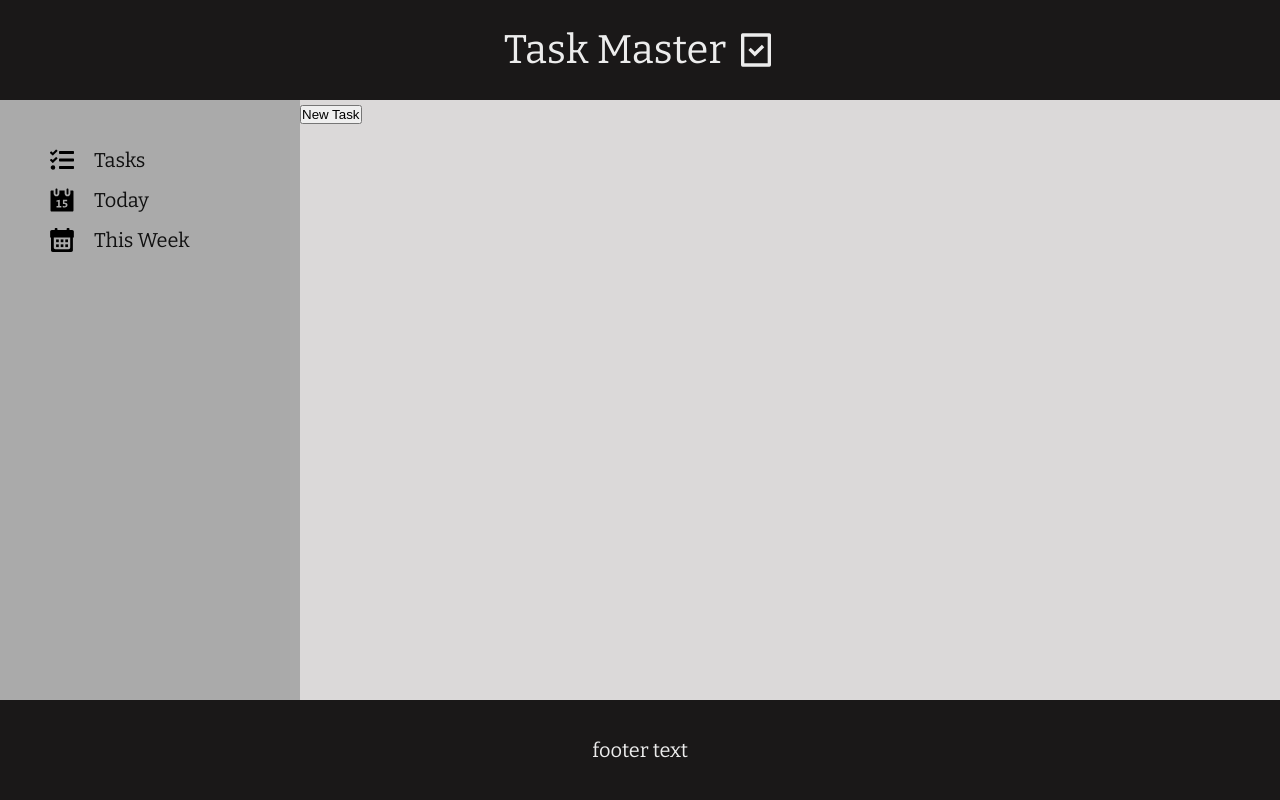
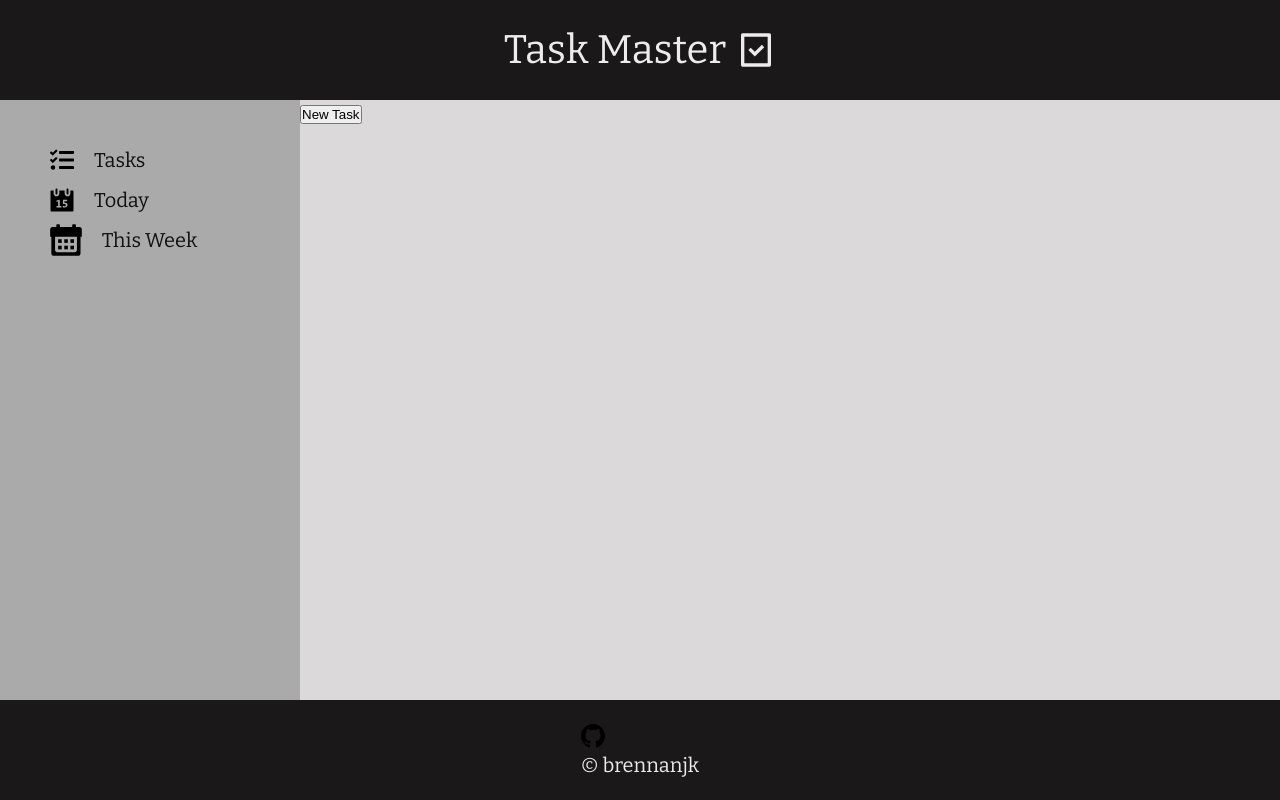
Before and after one commit to brennanjk/to-do-list, a website built with webpack: page dist/index.html in a window 1280 px wide. Built offline with nearby package versions, Linux system fonts and the light colour scheme.

Commit message:
Create page-load module
Created module to dynamically create page HTML. Removed static placeholder items from html document and add those all now with the page-load module

```diff
--- a/src/index.js
+++ b/src/index.js
@@ -0,0 +1,3 @@
+import loadPage from "./page-load";
+
+loadPage();
--- /dev/null
+++ b/src/page-load.js
@@ -0,0 +1,90 @@
+const content = document.getElementById('content');
+
+function createHeader() {
+
+    const header = document.createElement('div');
+    header.classList.add('header');
+    const headerText = document.createElement('div');
+    headerText.textContent = 'Task Master';
+    const image = document.createElement('img');
+    image.src = './images/check.svg'; image.alt = 'Task Manager';
+
+    header.appendChild(headerText);
+    header.appendChild(image);
+    content.appendChild(header);
+}
+
+function createNav() {
+    // create nav bar div
+    const navBar = document.createElement('div');
+    navBar.classList.add('nav-bar');
+
+    //create ul and list items
+    const ul = document.createElement('ul');
+
+    const item1 = document.createElement('li');
+    item1.classList.add('nav-item');
+    const image1 = document.createElement('img');
+    image1.src = './images/tasks.svg'; image1.alt = 'tasks';
+    const item1Text = document.createElement('div');
+    item1Text.textContent = 'Tasks';
+    item1.appendChild(image1);
+    item1.appendChild(item1Text);
+
+    const item2 = document.createElement('li');
+    item2.classList.add('nav-item');
+    const image2 = document.createElement('img');
+    image2.src = './images/date2.svg'; image2.alt = "today's tasks";
+    const item2Text = document.createElement('div');
+    item2Text.textContent = 'Today';
+    item2.appendChild(image2);
+    item2.appendChild(item2Text);
+
+    const item3 = document.createElement('div');
+    item3.classList.add('nav-item');
+    const image3 = document.createElement('img');
+    image3.src = './images/calendar.svg'; image3.alt = "this week's tasks";
+    const item3Text = document.createElement('div');
+    item3Text.textContent = 'This Week';
+    item3.appendChild(image3);
+    item3.appendChild(item3Text);
+
+    //append items to the ul, the ul to the navbar, and the navbar to content
+    ul.appendChild(item1);
+    ul.appendChild(item2);
+    ul.appendChild(item3);
+    navBar.appendChild(ul);
+    content.appendChild(navBar);
+}
+
+function createContainer() {
+    const container = document.createElement('div');
+    container.classList.add('container');
+    const btn = document.createElement('button');
+    btn.textContent = 'New Task';
+
+    container.appendChild(btn);
+    content.appendChild(container);
+}
+
+function createFooter() {
+    const footer = document.createElement('div');
+    footer.classList.add('footer');
+    const icon = document.createElement('img');
+    icon.src = './images/github-icon.svg'; icon.alt = 'github icon';
+    const footText = document.createElement('div');
+    footText.innerHTML = '&copy brennanjk';
+
+    footer.appendChild(icon);
+    footer.appendChild(footText);
+    content.appendChild(footer);
+}
+
+function loadPage() {
+    createHeader();
+    createNav();
+    createContainer();
+    createFooter();
+}
+
+export default loadPage;
```
Also changed, not shown: dist/index.html, dist/main.js.
